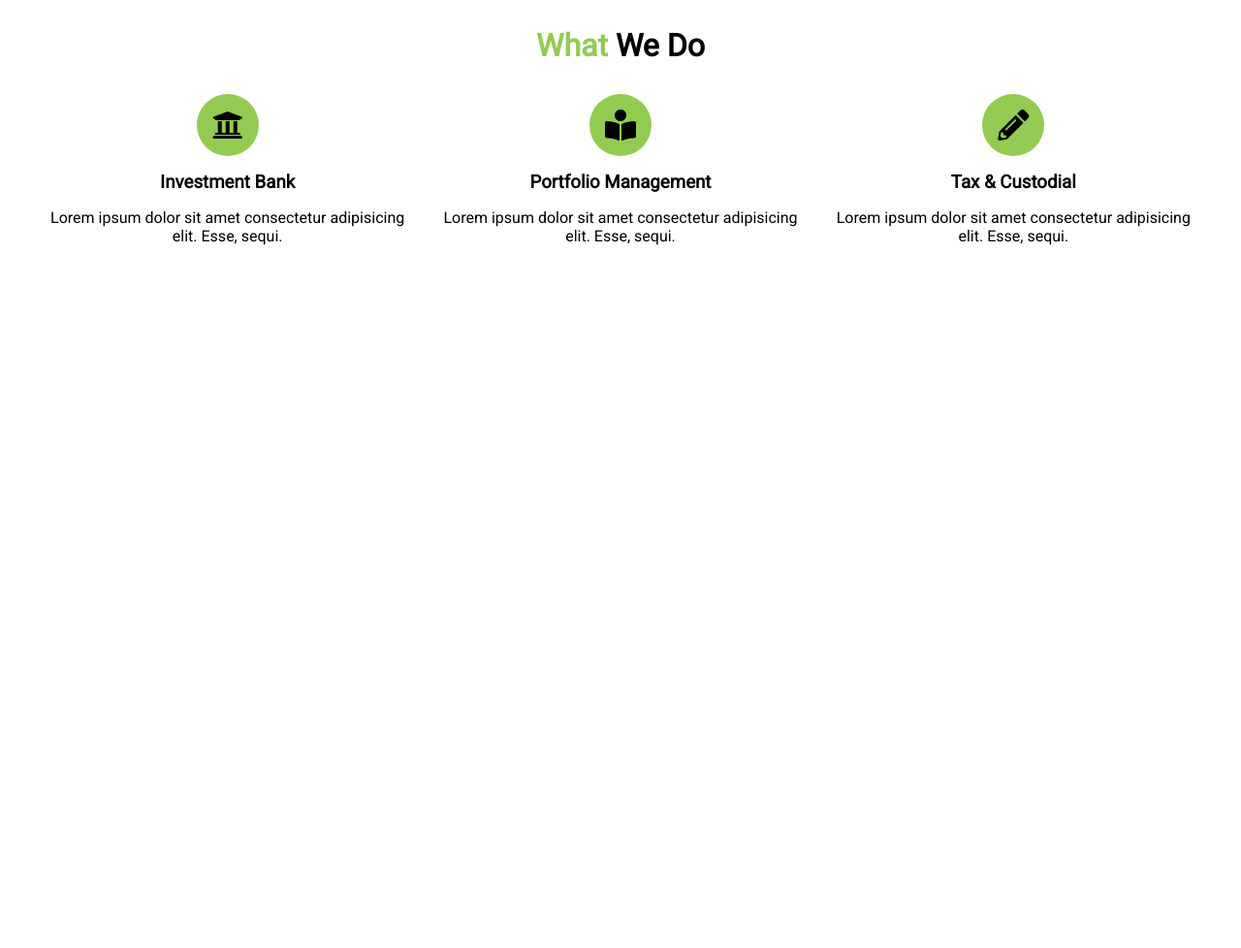
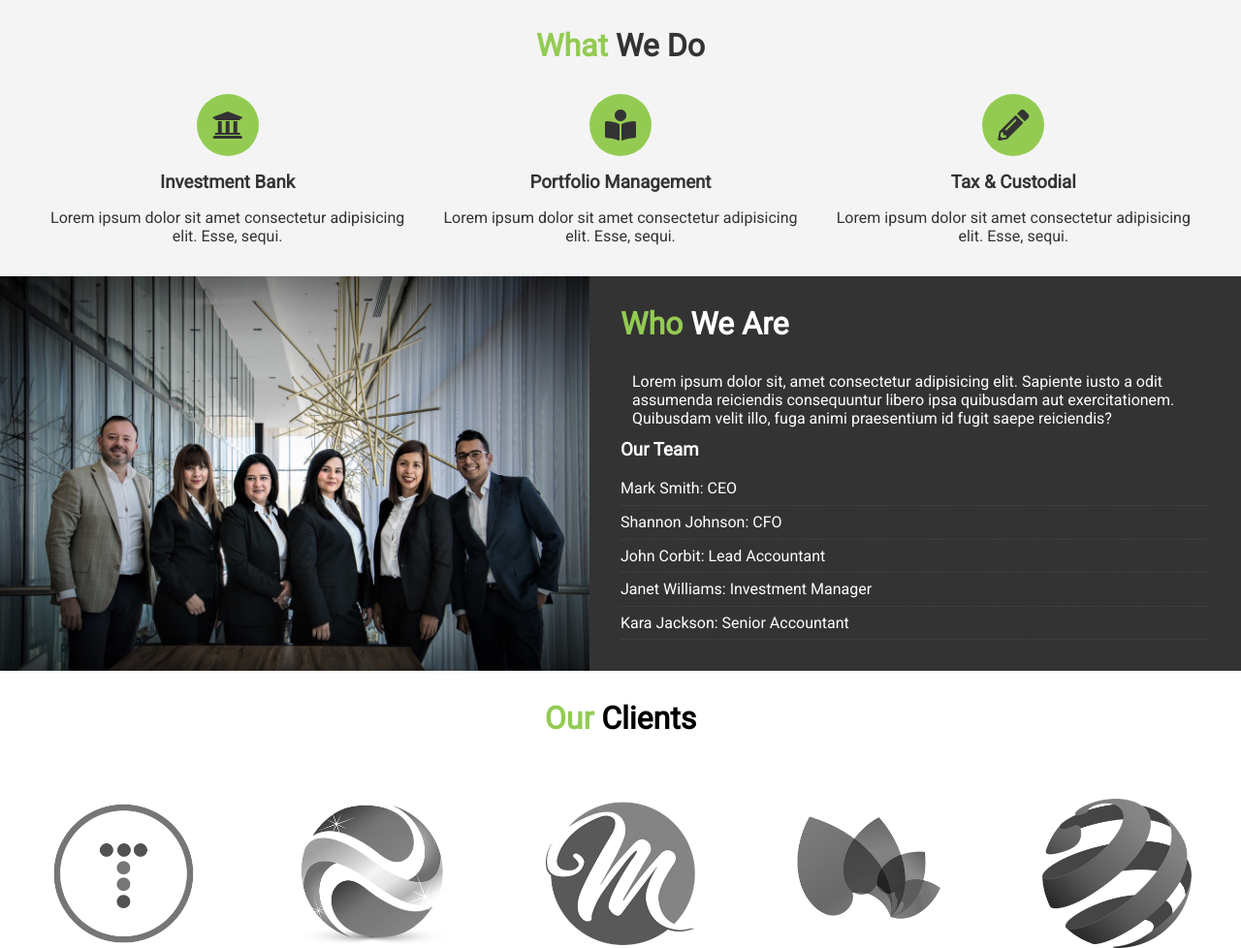
Before and after one commit to Debas-31/e-financial, a website: page index.html in a window 1280 px wide. Shown: the part 862-1840 px from the top of the page at 97% size. Before the commit the page ends 1147 px from the top, so only its background shows below. Drawn offline with Linux system fonts and the light colour scheme.

Commit message:
Add who we are and client section

```diff
--- a/index.html
+++ b/index.html
@@ -29,7 +29,7 @@
         </div>
     </header>
     <section id="what" class="bg-light py-1">
-      <div class="container">
+            <div class="container">
         <h2 class="m-heading"><span class="pri-text">What </span>We Do</h2>
         <div class="items">
             <div class="item">
@@ -50,6 +50,33 @@
         </div>
       </div>
     </section>
-
+    <section class="bg-dark " id="who">
+        <div class="who-img"></div>
+        <div class="who-we-are py-1 ">
+            <h2 class="m-heading">
+                <span class="pri-text">Who </span>We Are
+            </h2>
+            <p>Lorem ipsum dolor sit, amet consectetur adipisicing elit. Sapiente iusto a odit assumenda reiciendis consequuntur libero ipsa quibusdam aut exercitationem. Quibusdam velit illo, fuga animi praesentium id fugit saepe reiciendis?</p>
+            <h3>Our Team</h3>
+            <ul>
+                <li>Mark Smith: CEO</li>
+                <li>Shannon Johnson: CFO</li>
+                <li>John Corbit: Lead Accountant</li>
+                <li>Janet Williams: Investment Manager</li>
+                <li>Kara Jackson: Senior Accountant</li>
+            </ul>
+        </div>
+    </section>
+    <!-- Section Clients -->
+    <section class="our-client">
+        <h2 class="m-heading py-1"><span class="pri-text">Our</span> Clients</h2>
+        <div class = "items ">
+            <div><img src="./image/logos/logo1.png" alt="clients"></div>
+            <div><img src="./image/logos/logo2.png" alt="clients"></div>
+            <div><img src="./image/logos/logo3.png" alt="clients"></div>
+            <div><img src="./image/logos/logo4.png" alt="clients"></div>
+            <div><img src="./image/logos/logo5.png" alt="clients"></div>
+        </div>
+    </section>
 </body>
 </html>
--- a/style.css
+++ b/style.css
@@ -57,6 +57,25 @@ p {
 }
 .py-1{
   padding: 2rem;
+}
+.py-2{
+  padding: 3rem;
+}
+.p-1{
+  padding: 0, 2rem;
+}
+.p-2{
+  padding: 0, 3rem;
+}
+
+.bg-light{
+  background: #f4f4f4;
+  color: #333;
+}
+
+.bg-dark{
+  background: #333;
+  color: #fff;
 }
 .l-heading{
   font-size: 4rem;
@@ -135,3 +154,45 @@ What We Do Section
 .item h3{
 margin-bottom: 1rem;
 }
+
+/*
+**********************************
+Who We Are Section
+**********************************
+*/
+
+#who{
+  display: flex;
+}
+
+#who div{
+  flex: 1;
+}
+#who .who-img{
+  background: url('./image/people.jpg') no-repeat center center/cover;
+}
+#who .who-we-are h3{
+ margin: 0.75rem 0;
+}
+
+ #who .who-we-are ul{
+   list-style: none;
+   line-height: 2.1rem;
+ }
+
+ .who-we-are ul li{
+   border-bottom: #444 dotted 1px;
+ }
+
+ .our-client{
+   display: flex;
+   flex-direction: column;
+   text-align: center;
+
+ }
+  .our-client img{
+    display: block;
+    width: 60%;
+    margin: auto;
+
+  }
```
